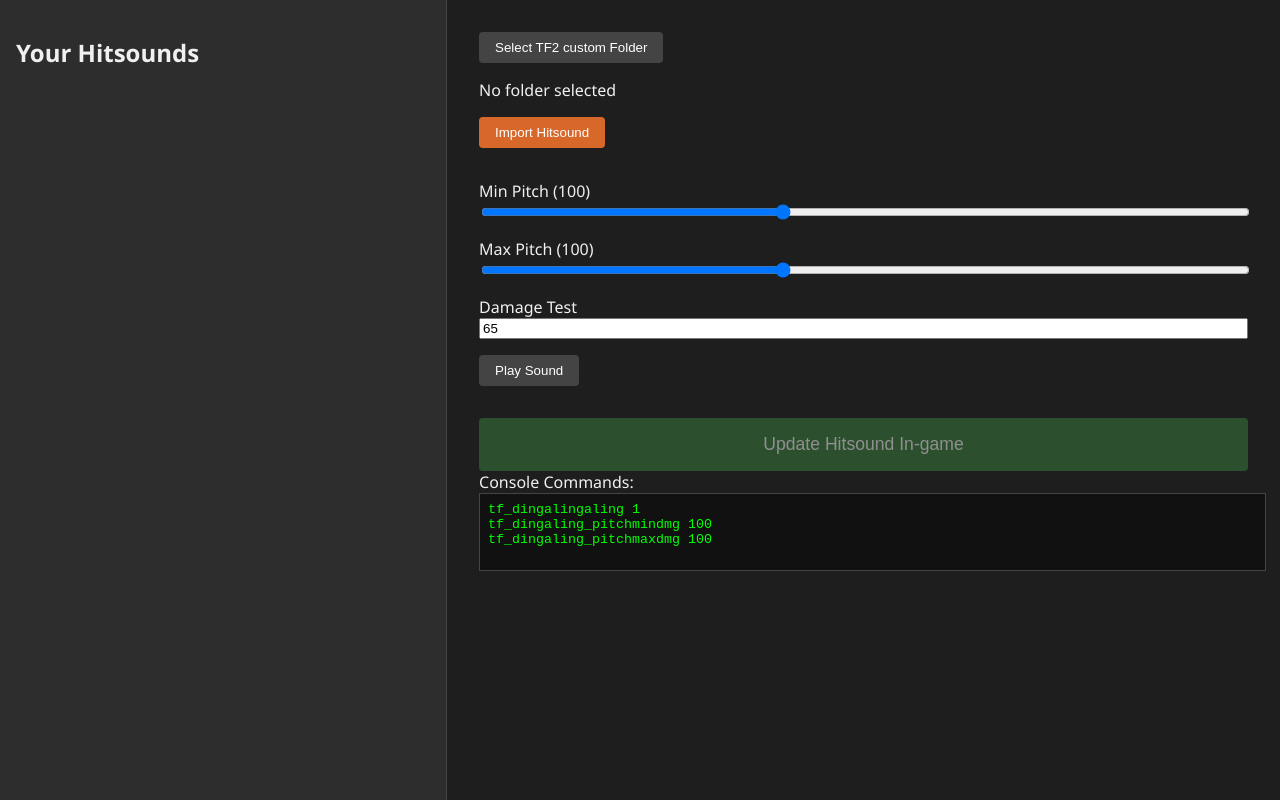
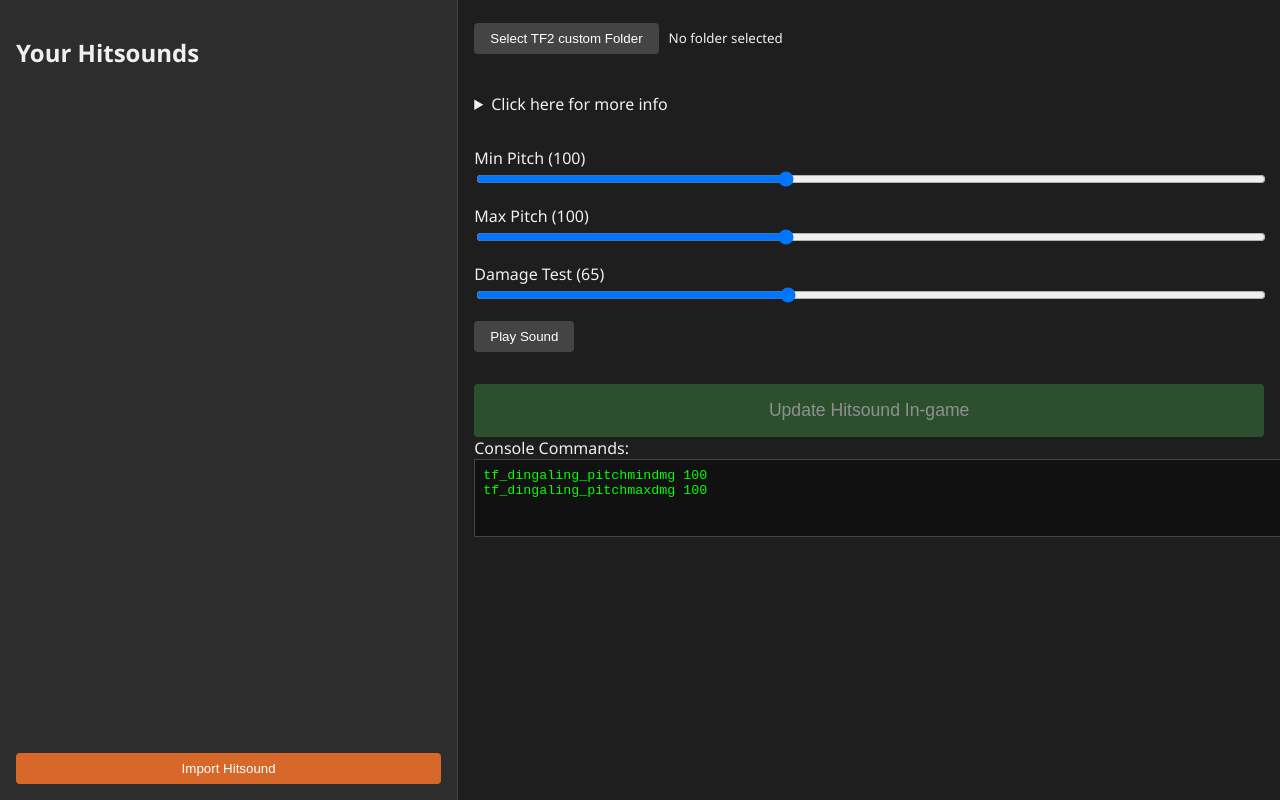
Before and after one commit to n4ver/hitman, a plain HTML site: page src/index.html in a window 1280 px wide. Drawn offline with Linux system fonts and the light colour scheme.

Commit message:
Update UI

```diff
--- a/src/index.html
+++ b/src/index.html
@@ -14,15 +14,26 @@
             <div id="hitsound-list" class="list-container">
                 <!-- Populated by JS -->
             </div>
+            <button id="btn-import" class="primary">Import Hitsound</button>
         </aside>
 
         <!-- Right Side: Controls & Usage -->
         <main class="right-panel">
             <section class="config-section">
-                <button id="btn-select-folder">Select TF2 custom Folder</button>
-                <p id="folder-path" class="path-display">No folder selected</p>
-                <button id="btn-import" class="primary">Import Hitsound</button>
+                <div style="display: flex; align-items: center; gap: 10px">
+                    <button id="btn-select-folder">Select TF2 custom Folder</button>
+                    <p style="font-size:smaller" id="folder-path" class="path-display">No folder selected</p>
+                </div>
             </section>
+
+            <details class="info">
+                <summary>Click here for more info</summary>
+                <div>
+                    <p>Click Select TF2 Folder and navigate to your custom directory.</p>
+                    <p>Click Import Hitsound and select a .wav file to add to your library.</p>
+                    <p>Click on a hitsound, adjust your pitch preferences, and simulate a damage number. Click Play Test to hear how it sounds. </p>
+                </div>
+            </details>
 
             <section class="test-section">
                 <div class="control-group">
@@ -34,8 +45,8 @@
                     <input type="range" id="max-pitch-slider" min="1" max="255" value="100">
                 </div>
                 <div class="control-group">
-                    <label for="damage-input">Damage Test</label>
-                    <input type="number" id="damage-input" value="65" min="1">
+                    <label for="damage-input">Damage Test (<span id="damage-input-val">65</span>)</label>
+                    <input type="range" id="damage-input" min="10" max="150" value="65">
                 </div>
                 <button id="btn-test-play">Play Sound</button>
             </section>
@@ -45,7 +56,7 @@
 
                 <div class="console-output">
                     <label>Console Commands:</label>
-                    <textarea id="console-commands" readonly rows="4">tf_dingalingaling 1&#10;tf_dingaling_pitchmindmg 100&#10;tf_dingaling_pitchmaxdmg 100</textarea>
+                    <textarea id="console-commands" readonly rows="4">tf_dingaling_pitchmindmg 100&#10;tf_dingaling_pitchmaxdmg 100</textarea>
                 </div>
             </section>
         </main>
--- a/src/main.js
+++ b/src/main.js
@@ -14,6 +14,7 @@
     minPitchVal: document.getElementById('min-pitch-val'),
     maxPitchVal: document.getElementById('max-pitch-val'),
     damageInput: document.getElementById('damage-input'),
+    damageInputVal: document.getElementById('damage-input-val'),
     btnTestPlay: document.getElementById('btn-test-play'),
     btnUse: document.getElementById('btn-use'),
     consoleCommands: document.getElementById('console-commands')
@@ -53,6 +54,10 @@
     elements.maxPitchVal.textContent = e.target.value; // Updates the text
     updateConsoleCommands();
 });
+
+elements.damageInput.addEventListener('input', (e) => {
+    elements.damageInputVal.textContent = e.target.value;
+})
 
 elements.btnTestPlay.addEventListener('click', () => {
     if (selectedHitsound) {
--- a/src/styles.css
+++ b/src/styles.css
@@ -52,7 +52,7 @@
 
 .right-panel {
     width: 65%;
-    padding: 2rem;
+    padding: 1rem;
     display: flex;
     flex-direction: column;
     gap: 2rem;
```
